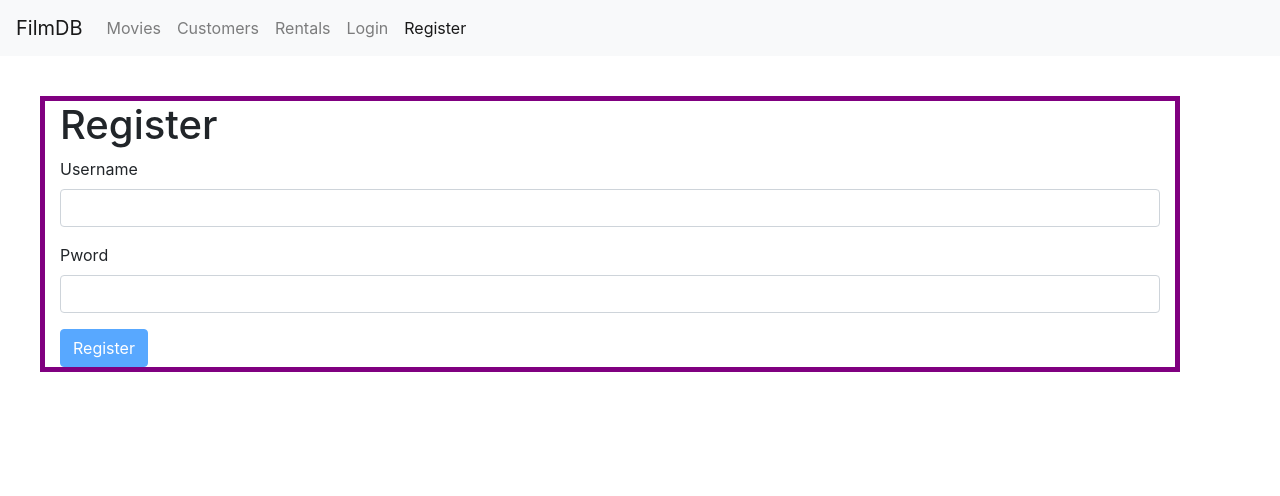
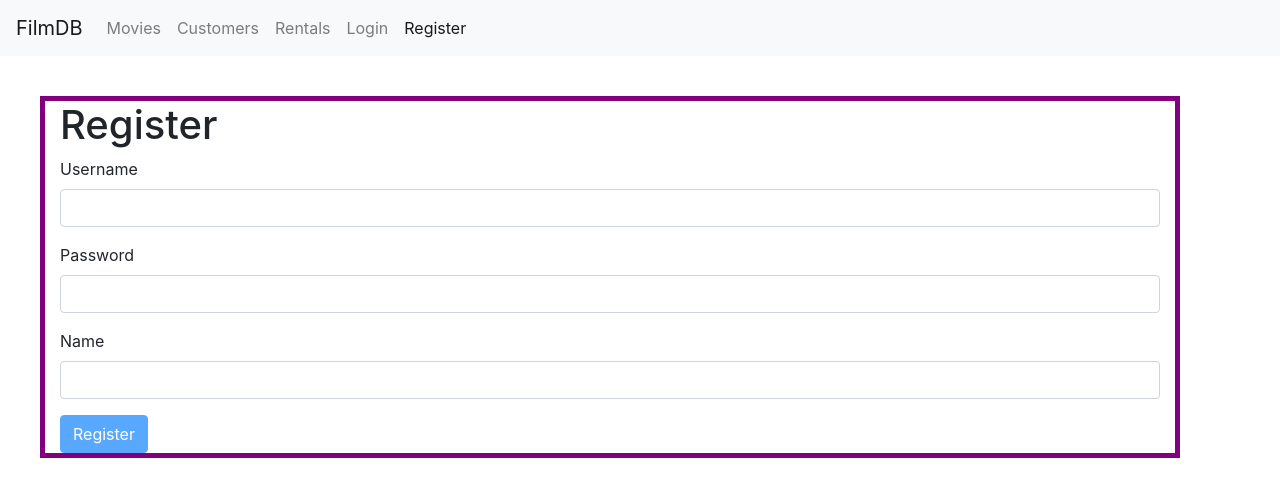
Before and after one commit to malarc01/cwmreact, a React (Create React App) app in the folder vid/: page /register in a window 1280 px wide. Shown: the top 496 px of the page. Built offline with nearby package versions, Linux system fonts and the light colour scheme.

Commit message:
add Joi parameters for validation & extra field for name w/renderInput

```diff
--- a/vid/src/comp/registerForm.jsx
+++ b/vid/src/comp/registerForm.jsx
@@ -1,21 +1,18 @@
-import React from "react";
-import Joi from "joi-browser";
-import Form from "./common/form";
+import React from 'react';
+import Joi from 'joi-browser';
+import Form from './common/form';
 
 class RegisterForm extends Form {
 	state = {
-    data: { username: "", password: "" },
+		data: { username: '', password: '', name: '' },
 		errors: {}
 		// x:{}
 	};
 
 	schema = {
-    username: Joi.string()
-      .required()
-      .label("Username"),
-    password: Joi.string()
-      .required()
-      .label("Password")
+		username: Joi.string().required().email().label('Username'),
+		password: Joi.string().required().min(5).label('Password'),
+		name: Joi.string().required().label('SG')
 	};
 
 	// validate = () =>{
@@ -24,7 +21,7 @@ class RegisterForm extends Form {
 
 	doSubmit = () => {
 		// call the server
-    console.log("Submitted");
+		console.log('Submitted');
 	};
 
 	// renderButton(label) {
@@ -36,9 +33,10 @@ class RegisterForm extends Form {
 			<div>
 				<h1>Register</h1>
 				<form onSubmit={this.handleSubmit}>
-          {this.renderInput("username", "Username")}
-          {this.renderInput("password", "Pword", "password")}
-          {this.renderButton("Register")}
+					{this.renderInput('username', 'Username')}
+					{this.renderInput('password', 'Password', 'password')}
+					{this.renderInput('name', 'Name')}
+					{this.renderButton('Register')}
 				</form>
 			</div>
 		);
```
Lines whose indentation alone changed are shown as unchanged.
